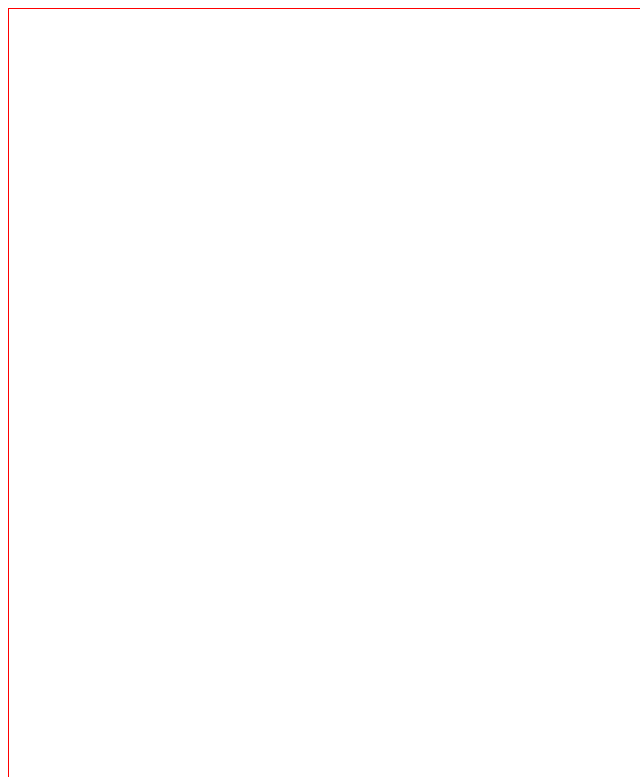
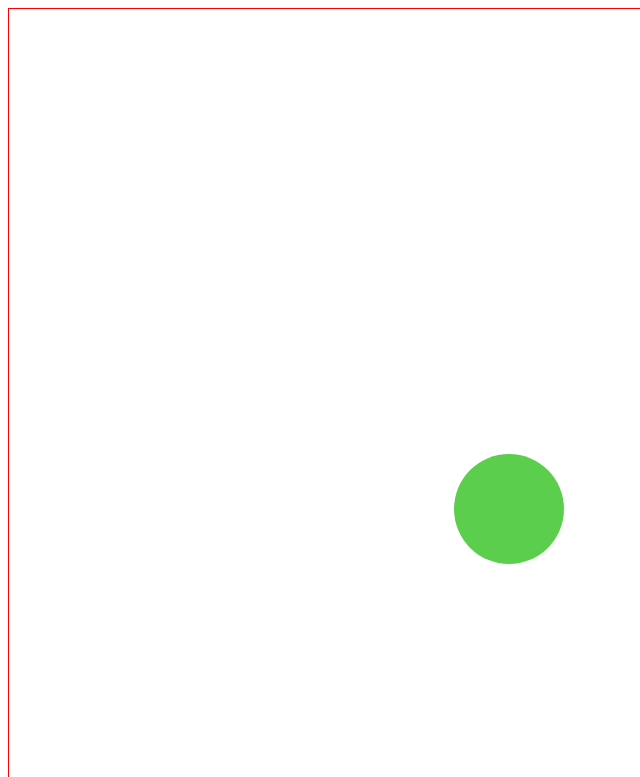
Before and after one commit to huongtrandev/jsBasic_Canvas, a plain HTML site: page pract_1/index.html in a window 1280 px wide. Shown: the top 777 px of the page, without its empty margins (0-640 px from the left). Drawn offline with Linux system fonts and the light colour scheme.

Commit message:
pract canvas 01

```diff
--- a/pract_1/index.html
+++ b/pract_1/index.html
@@ -19,13 +19,30 @@
         this.y = y;
         this.radius = radius;
       }
+
+      function getRandomHex() {
+        return Math.floor(Math.random() * 255);
+      }
+
+      function getRandomColor() {
+        var red = getRandomHex();
+        var green = getRandomHex();
+        var blue = getRandomHex();
+        return "rgb(" + red + "," + blue + "," + green + ")";
+      }
+      console.log(getRandomColor());
+
       function createCircle() {
         var ctx = document.getElementById("myCanvas").getContext("2d");
-        var circle = new Circle(500, 500, 80);
+        var radius = Math.floor(Math.random() * 80);
+        var color = getRandomColor();
+        var circle = new Circle(500, 500, radius);
         ctx.beginPath();
         ctx.arc(circle.x, circle.y, circle.radius, 0, 2 * Math.PI);
+        ctx.fillStyle = color;
         ctx.fill();
       }
+      createCircle();
     </script>
   </body>
 </html>
```
